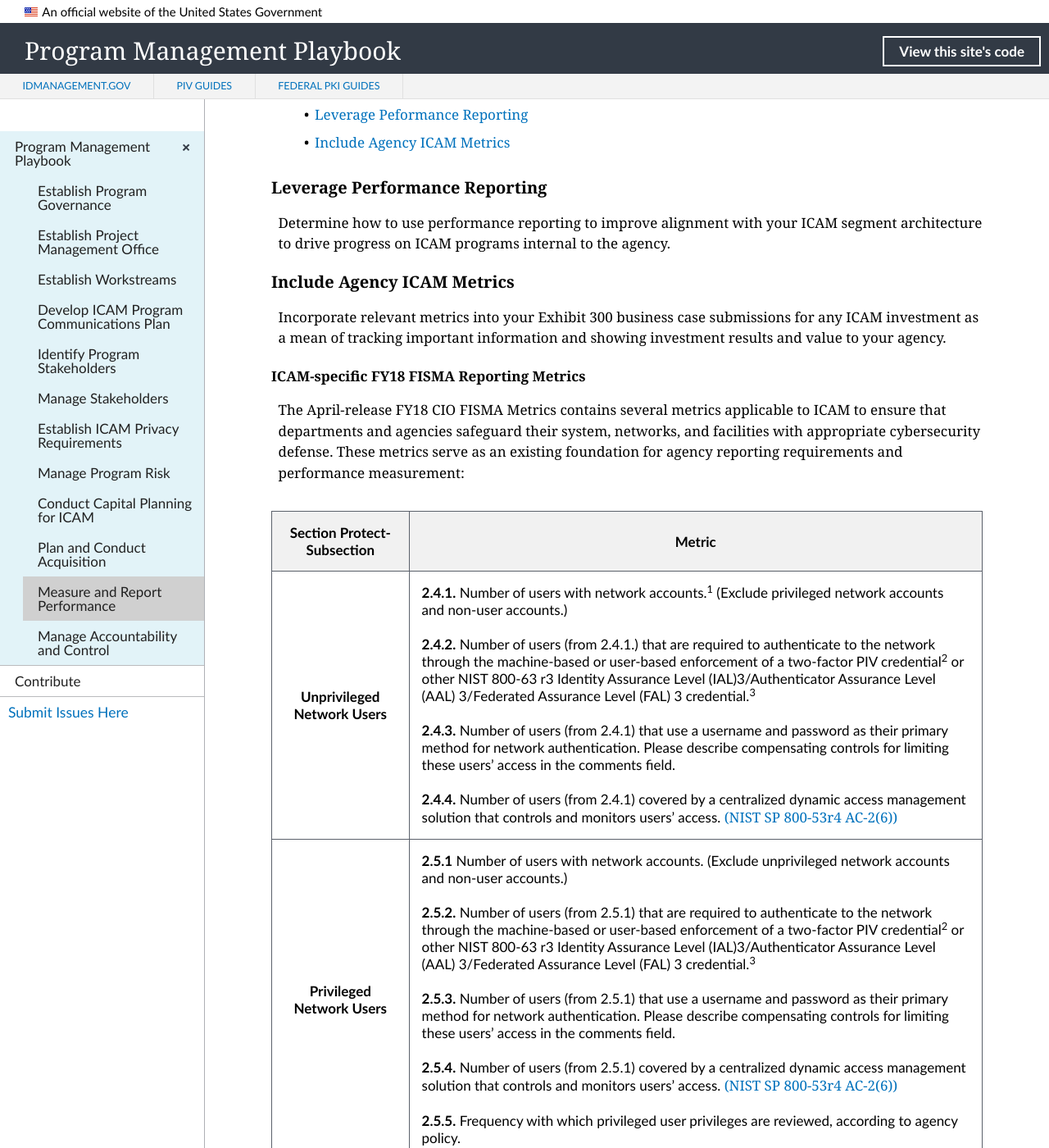
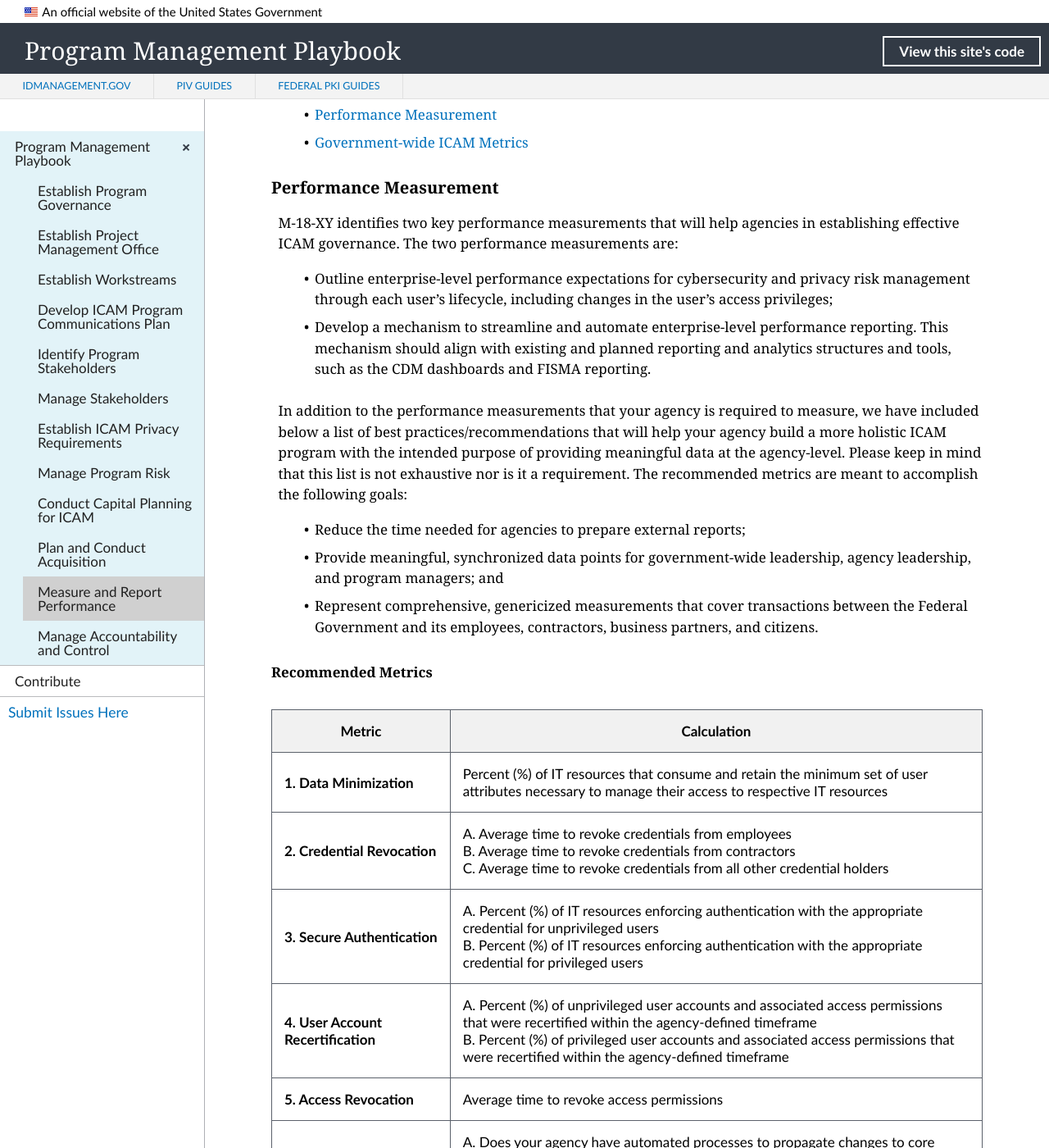
Before and after one commit to GSA/ficam-management, a Jekyll site: the page built from _pm-playbook/11_perform.md, in a window 1280 px wide and 1400 px high, scrolled down 303 px. Shown: the whole window at 82% size. Built offline with Jekyll 4.4.1, drawn with Linux system fonts in a browser that asks for light colours; nearby versions of some CDN libraries; some of the changed text lies outside the part shown.

Commit message:
Updated content
- Updated headings
- Added additional recommended metrics
- Deleted footnotes section

```diff
--- a/_pm-playbook/11_perform.md
+++ b/_pm-playbook/11_perform.md
@@ -9,40 +9,55 @@ collection: pm-playbook
 Assigning performance measurements to your agency‘s ICAM program provides decision makers and stakeholders with a useful tool to monitor progress, determine program effectiveness, and identify areas that need more funding or process improvement.
 Performance reporting for ICAM programs has traditionally focused on external reporting requirements (e.g., OMB HSPD-12 implementation status reports).
 
-* [Leverage Peformance Reporting](#leverage-performance-reporting)
-* [Include Agency ICAM Metrics](#include-agency-icam-metrics)
+* [Performance Measurement](#performance-measurement)
+* [Government-wide ICAM Metrics](#government-wide-icam-metrics)
 
-### Leverage Performance Reporting
+### Performance Measurement
 
-Determine how to use performance reporting to improve alignment with your ICAM segment architecture to drive progress on ICAM programs internal to the agency.
+M-18-XY identifies two key performance measurements that will help agencies in establishing effective ICAM governance. The two performance measurements are:
 
-### Include Agency ICAM Metrics
+* Outline enterprise-level performance expectations for cybersecurity and privacy risk management through each user’s lifecycle, including changes in the user’s access privileges;
+* Develop a mechanism to streamline and automate enterprise-level performance reporting. This mechanism should align with existing and planned reporting and analytics structures and tools, such as the CDM dashboards and FISMA reporting.
 
-Incorporate relevant metrics into your Exhibit 300 business case submissions for any ICAM investment as a mean of tracking important information and showing investment results and value to your agency.
+In addition to the performance measurements that your agency is required to measure, we have included below a list of best practices/recommendations that will help your agency build a more holistic ICAM program with the intended purpose of providing meaningful data at the agency-level. Please keep in mind that this list is not exhaustive nor is it a requirement. The recommended metrics are meant to accomplish the following goals:
 
-#### ICAM-specific FY18 FISMA Reporting Metrics
+* Reduce the time needed for agencies to prepare external reports;
+* Provide meaningful, synchronized data points for government-wide leadership, agency leadership, and program managers; and
+*	Represent comprehensive, genericized measurements that cover transactions between the Federal Government and its employees, contractors, business partners, and citizens.
 
-The April-release FY18 CIO FISMA Metrics contains several metrics applicable to ICAM to ensure that departments and agencies safeguard their system, networks, and facilities with appropriate cybersecurity defense. These metrics serve as an existing foundation for agency reporting requirements and performance measurement:
+#### Recommended Metrics
+
+| <center> Metric </center> | <center> Calculation </center> |
+|---------------------------------------------|---------------------------|
+| **1. Data Minimization** | Percent (%) of IT resources that consume and retain the minimum set of user attributes necessary to manage their access to respective IT resources |
+| **2. Credential Revocation** | A.	Average time to revoke credentials from employees <br> B.	Average time to revoke credentials from contractors <br> C.	Average time to revoke credentials from all other credential holders |
+| **3. Secure Authentication** | A.	Percent (%) of IT resources enforcing authentication with the appropriate credential for unprivileged users <br> B.	Percent (%) of IT resources enforcing authentication with the appropriate credential for privileged users |
+| **4. User Account Recertification** | A.	Percent (%) of unprivileged user accounts and associated access permissions that were recertified within the agency-defined timeframe <br> B.	Percent (%) of privileged user accounts and associated access permissions that were recertified within the agency-defined timeframe |
+| **5. Access Revocation** | Average time to revoke access permissions |
+| **6. Freshness of Identity Data** | A.	Does your agency have automated processes to propagate changes to core identity attributes? <br> B.	Percent (%) of IT resources that leverage an automated process to use core enterprise identity attributes |
+| **7. Data Protection** | A.	Percent (%) of agency IT resources with accounts containing Personally Identifiable Information (PII)  that is encrypted with federally approved encryption methods <br> B.	Percent (%) of agency IT resources that encrypt PII, with federally approved encryption methods, during transmission |
+| **8. Credential Issuance** | A.	Average time to issue credentials to employees <br> B.	Average time to issue credentials to contractors |
+| **9. Federated PIV/PKI Credentials** | Percent (%) of IT resources, which require authentication,  that are enabled to accept PIV/PKI credentials from other federal agencies |
+| **10. Federated Third-Party Credentials** | Percent (%) of public-facing IT resources, which require authentication, that accept approved third-party credentials |
+| **11. Physical Security** | Percent (%) of agency physical access points that require electronic PIV card authentication for internal employees and contractors whose official duties require routine access |
+| **12. Automated Provisioning** | A.	Does your agency have an automated capability to provision and de-provision access permissions? <br> B.	Percent (%) of applications that leverage an automated workflow to provision and de-provision access permissions to protected IT resources |
+| **13. Access Policies Review** | Does your agency have a process in place to review and update digital access policies based on audit and monitoring information? |
+| **14. Government-wide Alignment** | Does your agency have a process in place to review your agency’s policies and procedures to determine whether they align with government-wide requirements? |
+
+### Government-wide ICAM Metrics
+
+The [FY 2018 CIO FISMA Metrics](https://www.dhs.gov/sites/default/files/publications/FY 2018 CIO FISMA Metrics_V2.0.1_final.pdf){:target="_blank"} (effective FY 2018 Quarter 3) contain several metrics applicable to ICAM to ensure that departments and agencies safeguard their system, networks, and facilities with appropriate cybersecurity defense. These metrics serve as an existing foundation for agency reporting requirements and performance measurement:
 
 | <center> Section Protect-Subsection </center> | <center> Metric </center> |
 |:---------------------------------------------:|---------------------------|
-| **Unprivileged Network Users** | **2.4.1.** Number of users with network accounts.<sup>1</sup> (Exclude privileged network accounts and non-user accounts.) <br><br> **2.4.2.** Number of users (from 2.4.1.) that are required to authenticate to the network through the machine-based or user-based enforcement of a two-factor PIV credential<sup>2</sup> or other NIST 800-63 r3 Identity Assurance Level (IAL)3/Authenticator Assurance Level (AAL) 3/Federated Assurance Level (FAL) 3 credential.<sup>3</sup> <br><br> **2.4.3.** Number of users (from 2.4.1) that use a username and password as their primary method for network authentication. Please describe compensating controls for limiting these users’ access in the comments field. <br><br> **2.4.4.** Number of users (from 2.4.1) covered by a centralized dynamic access management solution that controls and monitors users’ access. [(NIST SP 800-53r4 AC-2(6))](http://nvlpubs.nist.gov/nistpubs/SpecialPublications/NIST.SP.800-53r4.pdf){:target="_blank"} |
-| **Privileged Network Users** | **2.5.1** Number of users with network accounts. (Exclude unprivileged network accounts and non-user accounts.) <br><br> **2.5.2.** Number of users (from 2.5.1) that are required to authenticate to the network through the machine-based or user-based enforcement of a two-factor PIV credential<sup>2</sup> or other NIST 800-63 r3 Identity Assurance Level (IAL)3/Authenticator Assurance Level (AAL) 3/Federated Assurance Level (FAL) 3 credential.<sup>3</sup> <br><br> **2.5.3.** Number of users (from 2.5.1) that use a username and password as their primary method for network authentication. Please describe compensating controls for limiting these users’ access in the comments field. <br><br> **2.5.4.** Number of users (from 2.5.1) covered by a centralized dynamic access management solution that controls and monitors users’ access. [(NIST SP 800-53r4 AC-2(6))](http://nvlpubs.nist.gov/nistpubs/SpecialPublications/NIST.SP.800-53r4.pdf){:target="_blank"} <br><br> **2.5.5.** Frequency with which privileged user privileges are reviewed, according to agency policy.|
-| **Network and Local System Accounts** | **2.6.1.** Number of users with privileged local system accounts.<sup>4</sup> <br><br>**2.6.2.** Number of users with privileged local system accounts (from 2.6.1) are accessible through the Agency’s network in which the privileged user is required to authenticate to the network through the machine-based or user-based enforcement of a two-factor PIV credential or other NIST 800-63 r3 IAL3/AAL3/FAL3 credential. <br><br> **2.7.** Number of High Value Asset (HVA) systems<sup>5</sup> that require all government and contractor users (100% privileged and unprivileged) to authenticate through the machine-based or user-based enforcement of a two-factor PIV credential or other NIST 800-63 r3 IAL3/AAL3 credential. <br><br> **2.7.1** Number of HVA systems assessed by DHS, a third-party, or independent entity (per M-17-09) that determined machine-based or user-based enforcement of a two-factor PIV credential (as described in 2.7.) is not required due to mitigating security capabilities.|
+| **Unprivileged Network Users** | **2.4.1.** Number of users with network accounts. (Exclude privileged network accounts and non-user accounts.) <br><br> **2.4.2.** Number of users (from 2.4.1.) that are required to authenticate to the network through the machine-based or user-based enforcement of a two-factor PIV credential or other NIST 800-63 r3 Identity Assurance Level (IAL)3/Authenticator Assurance Level (AAL) 3/Federated Assurance Level (FAL) 3 credential. <br><br> **2.4.3.** Number of users (from 2.4.1) that use a username and password as their primary method for network authentication. Please describe compensating controls for limiting these users’ access in the comments field. <br><br> **2.4.4.** Number of users (from 2.4.1) covered by a centralized dynamic access management solution that controls and monitors users’ access. [(NIST SP 800-53r4 AC-2(6))](http://nvlpubs.nist.gov/nistpubs/SpecialPublications/NIST.SP.800-53r4.pdf){:target="_blank"} |
+| **Privileged Network Users** | **2.5.1** Number of users with network accounts. (Exclude unprivileged network accounts and non-user accounts.) <br><br> **2.5.2.** Number of users (from 2.5.1) that are required to authenticate to the network through the machine-based or user-based enforcement of a two-factor PIV credential or other NIST 800-63 r3 Identity Assurance Level (IAL)3/Authenticator Assurance Level (AAL) 3/Federated Assurance Level (FAL) 3 credential.<br><br> **2.5.3.** Number of users (from 2.5.1) that use a username and password as their primary method for network authentication. Please describe compensating controls for limiting these users’ access in the comments field. <br><br> **2.5.4.** Number of users (from 2.5.1) covered by a centralized dynamic access management solution that controls and monitors users’ access. [(NIST SP 800-53r4 AC-2(6))](http://nvlpubs.nist.gov/nistpubs/SpecialPublications/NIST.SP.800-53r4.pdf){:target="_blank"} <br><br> **2.5.5.** Frequency with which privileged user privileges are reviewed, according to agency policy.|
+| **Network and Local System Accounts** | **2.6.1.** Number of users with privileged local system accounts.<br><br>**2.6.2.** Number of users with privileged local system accounts (from 2.6.1) are accessible through the Agency’s network in which the privileged user is required to authenticate to the network through the machine-based or user-based enforcement of a two-factor PIV credential or other NIST 800-63 r3 IAL3/AAL3/FAL3 credential. <br><br> **2.7.** Number of High Value Asset (HVA) systems that require all government and contractor users (100% privileged and unprivileged) to authenticate through the machine-based or user-based enforcement of a two-factor PIV credential or other NIST 800-63 r3 IAL3/AAL3 credential. <br><br> **2.7.1** Number of HVA systems assessed by DHS, a third-party, or independent entity (per M-17-09) that determined machine-based or user-based enforcement of a two-factor PIV credential (as described in 2.7.) is not required due to mitigating security capabilities.|
 
-{% include alert-warning.html heading = "Implementation Tip" content="It is important to make leadership and management feel ownership and accountability for the success of their agency’s ICAM program. One way to accomplish this is to tie any outcomes and accomplishments of the ICAM program specifically to the responsible individual’s yearly performance plan." %}
+{% include alert-warning.html heading = "Implementation Tips" content="It is important to make leadership and management feel ownership and accountability for the success of their agency’s ICAM program. One way to accomplish this is to tie any outcomes and accomplishments of the ICAM program specifically to the responsible individual’s yearly performance plan. " %}
+
+{% include alert-warning.html heading = "Implementation Tips" content="Incorporate relevant metrics into your Exhibit 300 business case submissions for any ICAM investment as a mean of tracking important information and showing investment results and value to your agency.  " %}
 
 {% include alert-info.html heading = "Additional Guidance" content="The GSA FICAM Program has developed guidance for the April-release FY18 CIO FISMA ICAM-related Metrics to help agencies gather and report ICAM metrics. The guidance can be accessed by clicking on the button below." %}
 
  <a href="/ficam-management/img/Draft_April-release FY18 FISMA ICAM Metrics Guidance_20180504.docx"> <button>Download the FY18 ICAM FISMA Metrics Guidance</button> </a>
-
----
-<sup> 1 </sup> An unprivileged network account is any account that is not a privileged network account.
-
-<sup> 2 </sup> For a person with one or more unprivileged network accounts, the person should be counted in the total only if a two-factor PIV Credential is necessary to authenticate to all network accounts. The enforcement of authentication may be accomplished via either user-based or machine-based configuration settings.
-
-<sup> 3 </sup> For additional information, refer to [NIST SP 800-63.](https://pages.nist.gov/800-63-3/){:target="_blank"}
-
-<sup> 4 </sup> Do not report privileged local system accounts that are not accessible on the network.
-
-<sup> 5 </sup> HVA as defined in [M-17-09. ](https://www.whitehouse.gov/sites/whitehouse.gov/files/omb/memoranda/2017/m-17-09.pdf){:target="_blank"}  OMB will leverage existing data sources for the denominator of HVA related metrics.
```
